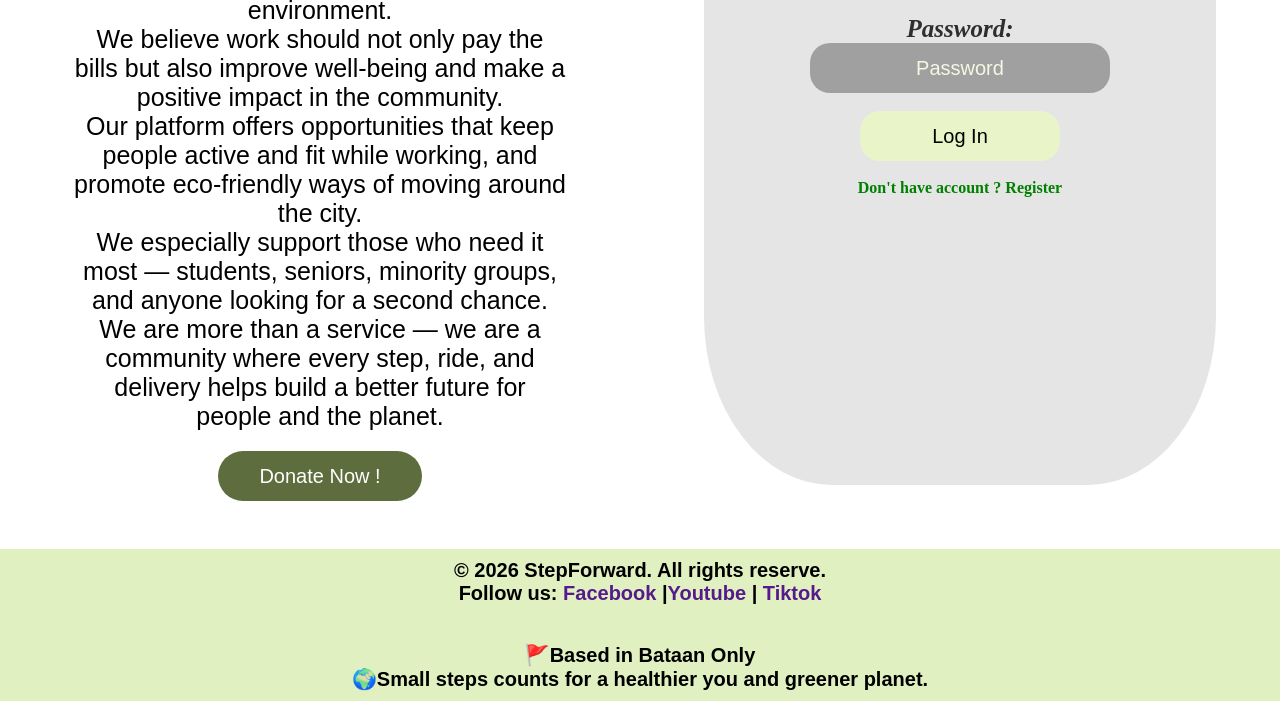
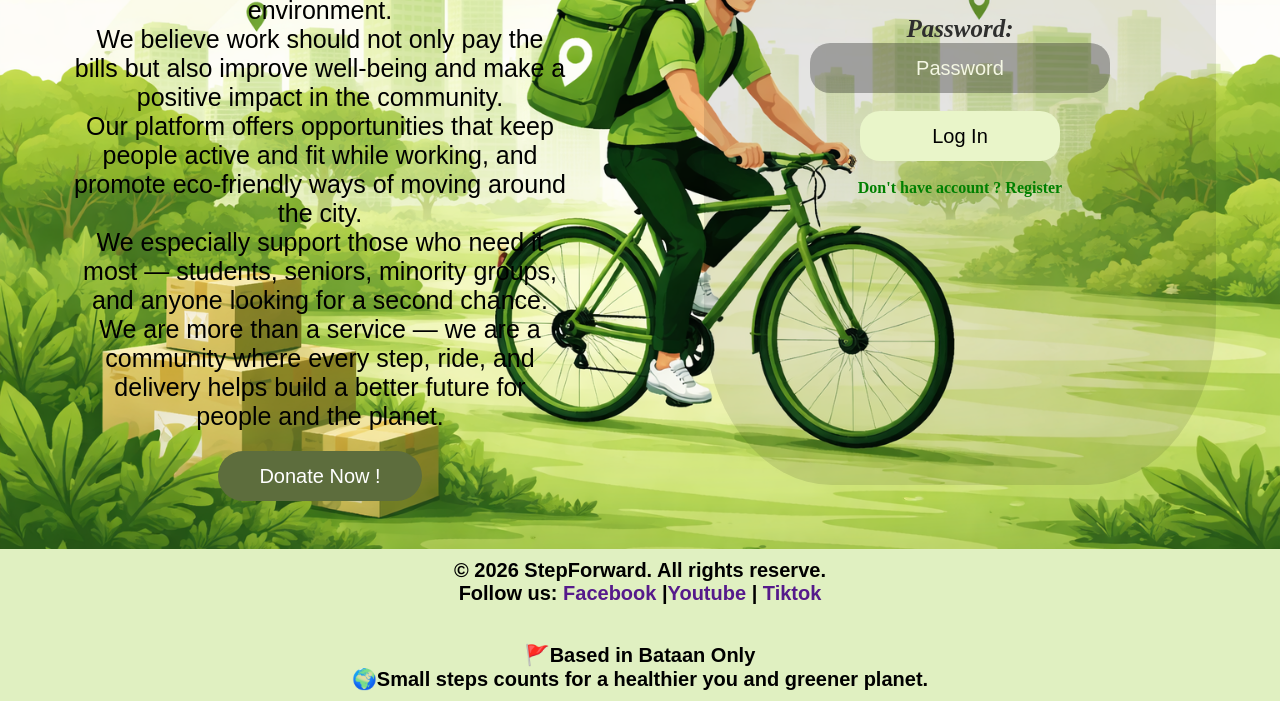
Before and after one commit to gene102002/Padyak, a plain HTML site: page index.html in a window 1280 px wide. Shown: the part 355-1056 px from the top of the page. Drawn offline with nearby package versions, Linux system fonts and the light colour scheme; files whose address does not match are found by name.

Commit message:
Refactor CSS styles for consistency and clarity

```diff
--- a/css/style.css
+++ b/css/style.css
@@ -68,7 +68,7 @@
     background-color: rgba(0, 0, 0, .3);
     display: flex;
 
-    background:url('./Photos&Videos/Background.jpg');
+    background:url('../Photos&Videos/Background.jpg');
 
     background-size:cover;
     background-repeat: no-repeat;
```
